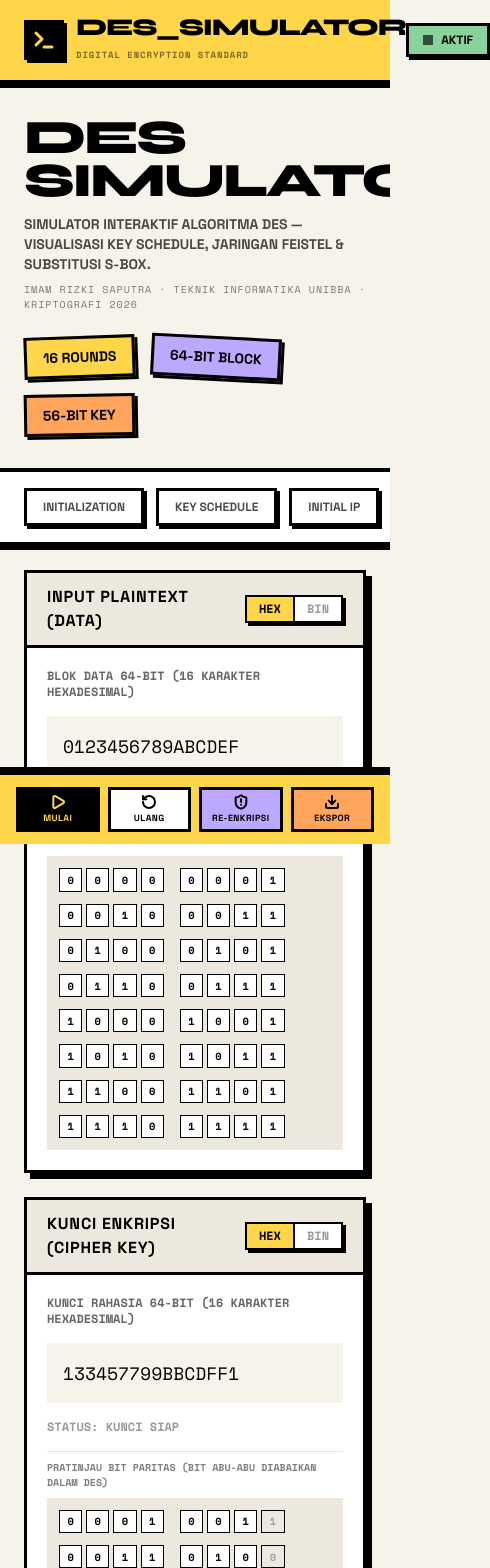
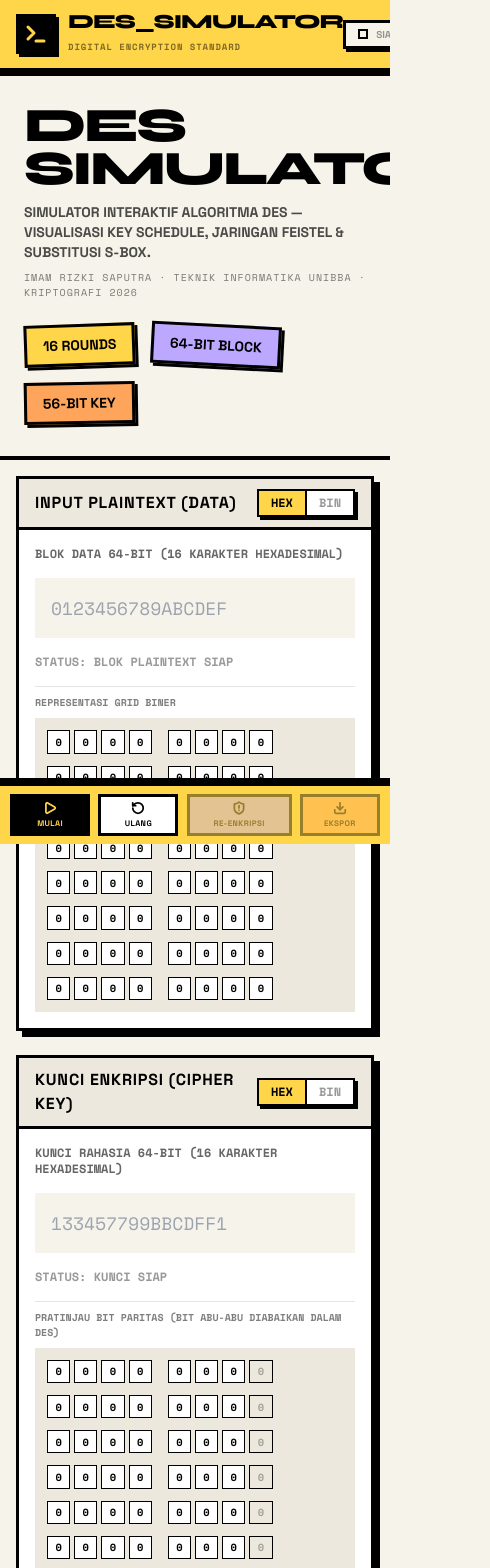
Before and after one commit to imamrzkys/TUGAS-11-KRIPTOGRAFI, a React (Vite) app: page / in a window 390 px wide. Shown: the top 1568 px of the page, 490 px wide, since content can reach past the window. Built offline with nearby package versions, Linux system fonts and the light colour scheme.

Commit message:
fix: responsive layout issues on mobile, empty initial state, reset to blank inputs, and removed emojis

```diff
--- a/src/components/common/Accordion.jsx
+++ b/src/components/common/Accordion.jsx
@@ -44,7 +44,7 @@ export function Accordion({
       <button
         type="button"
         onClick={onToggle}
-        className="w-full text-left flex items-center justify-between px-5 py-4 border-b-3 border-black bg-brutal-surface select-none outline-none focus-visible:bg-brutal-purple/20 transition-colors"
+        className="w-full text-left flex items-center justify-between px-4 py-3 sm:px-5 sm:py-4 border-b-3 border-black bg-brutal-surface select-none outline-none focus-visible:bg-brutal-purple/20 transition-colors"
       >
         <div className="flex flex-wrap items-center gap-3">
           {headerBadge && (
@@ -81,7 +81,7 @@ export function Accordion({
             transition={{ duration: 0.2, ease: 'easeInOut' }}
             className="overflow-hidden"
           >
-            <div className="p-5 border-t-0 bg-brutal-white">
+            <div className="p-4 sm:p-5 border-t-0 bg-brutal-white">
               {children}
             </div>
           </motion.div>
--- a/src/components/common/NeoCard.jsx
+++ b/src/components/common/NeoCard.jsx
@@ -52,7 +52,7 @@ export function NeoCard({
     >
       {/* Optional Header */}
       {title && (
-        <div className="flex justify-between items-center px-5 py-3 border-b-3 border-black bg-brutal-surface">
+        <div className="flex justify-between items-center px-4 py-2.5 sm:px-5 sm:py-3 border-b-3 border-black bg-brutal-surface">
           <h4 className="font-grotesk font-bold text-base uppercase tracking-wider text-black select-none">
             {title}
           </h4>
@@ -61,7 +61,7 @@ export function NeoCard({
       )}
 
       {/* Content */}
-      <div className="p-5 flex-grow">
+      <div className="p-4 sm:p-5 flex-grow">
         {children}
       </div>
     </div>
--- a/src/components/common/StickyTabs.jsx
+++ b/src/components/common/StickyTabs.jsx
@@ -13,7 +13,7 @@ export function StickyTabs({
   return (
     <div
       className={`
-        sticky top-[80px] z-30 w-full bg-brutal-white border-b-4 border-black px-6 py-4
+        sticky top-[80px] z-30 w-full bg-brutal-white border-b-4 border-black px-4 py-3 sm:px-6 sm:py-4
         flex items-center gap-3 overflow-x-auto whitespace-nowrap horizontal-scroll
         shadow-[0_4px_0_#000] select-none
         ${className}
@@ -30,7 +30,7 @@ export function StickyTabs({
               key={tab.id}
               onClick={() => onTabClick && onTabClick(tab.id)}
               className={`
-                px-4 py-2 border-3 border-black font-grotesk font-black text-xs uppercase
+                px-3 py-1.5 sm:px-4 sm:py-2 border-3 border-black font-grotesk font-black text-[10px] sm:text-xs uppercase
                 transition-all duration-75 select-none
                 ${isActive
                   ? 'bg-brutal-yellow translate-y-0.5 shadow-none text-black font-extrabold'
--- a/src/components/layout/FooterActions.jsx
+++ b/src/components/layout/FooterActions.jsx
@@ -59,39 +59,39 @@ export function FooterActions() {
   return (
     <>
       {/* Mobile Sticky Bottom Bar */}
-      <div className="md:hidden fixed bottom-0 left-0 w-full z-40 bg-brutal-yellow border-t-4 border-black px-4 py-3 flex items-center justify-around gap-2 shadow-[0_-4px_0_#000]">
+      <div className="md:hidden fixed bottom-0 left-0 w-full z-40 bg-brutal-yellow border-t-4 border-black px-2 py-2 sm:px-4 sm:py-3 flex items-center justify-around gap-1 sm:gap-2 shadow-[0_-4px_0_#000]">
         <button
           onClick={runSimulation}
-          className="flex flex-col items-center justify-center bg-black text-brutal-yellow border-3 border-black py-1 px-2 flex-1 max-w-[100px] active:translate-x-[2px] active:translate-y-[2px]"
+          className="flex flex-col items-center justify-center bg-black text-brutal-yellow border-3 border-black py-1 px-1 sm:px-2 flex-1 max-w-[80px] sm:max-w-[100px] active:translate-x-[2px] active:translate-y-[2px]"
         >
-          <Play className="w-4 h-4 stroke-[3px]" />
-          <span className="font-grotesk font-black text-[9px] uppercase tracking-wider mt-0.5">MULAI</span>
+          <Play className="w-3.5 h-3.5 sm:w-4 sm:h-4 stroke-[3px]" />
+          <span className="font-grotesk font-black text-[8px] sm:text-[9px] uppercase tracking-wider mt-0.5">MULAI</span>
         </button>
 
         <button
           onClick={reset}
-          className="flex flex-col items-center justify-center bg-brutal-white text-black border-3 border-black py-1 px-2 flex-1 max-w-[100px] active:translate-x-[2px] active:translate-y-[2px]"
+          className="flex flex-col items-center justify-center bg-brutal-white text-black border-3 border-black py-1 px-1 sm:px-2 flex-1 max-w-[80px] sm:max-w-[100px] active:translate-x-[2px] active:translate-y-[2px]"
         >
-          <RotateCcw className="w-4 h-4 stroke-[3px]" />
-          <span className="font-grotesk font-black text-[9px] uppercase tracking-wider mt-0.5">ULANG</span>
+          <RotateCcw className="w-3.5 h-3.5 sm:w-4 sm:h-4 stroke-[3px]" />
+          <span className="font-grotesk font-black text-[8px] sm:text-[9px] uppercase tracking-wider mt-0.5">ULANG</span>
         </button>
 
         <button
           onClick={reEncrypt}
           disabled={!result}
-          className="flex flex-col items-center justify-center bg-brutal-purple text-black border-3 border-black py-1 px-2 flex-1 max-w-[120px] disabled:opacity-40 active:translate-x-[2px] active:translate-y-[2px]"
+          className="flex flex-col items-center justify-center bg-brutal-purple text-black border-3 border-black py-1 px-1 sm:px-2 flex-1 max-w-[105px] sm:max-w-[120px] disabled:opacity-40 active:translate-x-[2px] active:translate-y-[2px]"
         >
-          <ShieldAlert className="w-4 h-4 stroke-[3px]" />
-          <span className="font-grotesk font-black text-[9px] uppercase tracking-wider mt-0.5">RE-ENKRIPSI</span>
+          <ShieldAlert className="w-3.5 h-3.5 sm:w-4 sm:h-4 stroke-[3px]" />
+          <span className="font-grotesk font-black text-[8px] sm:text-[9px] uppercase tracking-wider mt-0.5">RE-ENKRIPSI</span>
         </button>
 
         <button
           onClick={handleExportTXT}
           disabled={!result}
-          className="flex flex-col items-center justify-center bg-brutal-orange text-black border-3 border-black py-1 px-2 flex-1 max-w-[100px] disabled:opacity-40 active:translate-x-[2px] active:translate-y-[2px]"
+          className="flex flex-col items-center justify-center bg-brutal-orange text-black border-3 border-black py-1 px-1 sm:px-2 flex-1 max-w-[80px] sm:max-w-[100px] disabled:opacity-40 active:translate-x-[2px] active:translate-y-[2px]"
         >
-          <Download className="w-4 h-4 stroke-[3px]" />
-          <span className="font-grotesk font-black text-[9px] uppercase tracking-wider mt-0.5">EKSPOR</span>
+          <Download className="w-3.5 h-3.5 sm:w-4 sm:h-4 stroke-[3px]" />
+          <span className="font-grotesk font-black text-[8px] sm:text-[9px] uppercase tracking-wider mt-0.5">EKSPOR</span>
         </button>
       </div>
 
--- a/src/components/layout/Header.jsx
+++ b/src/components/layout/Header.jsx
@@ -6,14 +6,14 @@ export function Header() {
   const { result, mode } = useDESStore();
 
   return (
-    <header className="sticky top-0 z-50 w-full bg-brutal-yellow border-b-4 border-black px-6 py-4 flex items-center justify-between select-none shadow-[0_4px_0_#000]">
+    <header className="sticky top-0 z-50 w-full bg-brutal-yellow border-b-4 border-black px-4 sm:px-6 py-3 sm:py-4 flex items-center justify-between select-none shadow-[0_4px_0_#000]">
       {/* Title / Logo */}
       <div className="flex items-center gap-3">
         <div className="w-10 h-10 bg-black flex items-center justify-center border-2 border-black text-brutal-yellow shadow-brutal-sm">
           <Terminal className="w-6 h-6 stroke-[3px]" />
         </div>
         <div>
-          <h1 className="font-syne font-black text-2xl tracking-tighter leading-none text-black">
+          <h1 className="font-syne font-black text-xl sm:text-2xl tracking-tighter leading-none text-black">
             DES_SIMULATOR
           </h1>
           <span className="font-mono text-[9px] uppercase tracking-widest font-black text-black/50">
@@ -32,7 +32,7 @@ export function Header() {
 
         {/* Mode badge */}
         <div className={`
-          hidden md:flex items-center gap-2 px-3.5 py-1.5 border-3 border-black text-xs font-grotesk font-black uppercase shadow-brutal-sm
+          hidden md:flex items-center gap-2 px-3 py-1 sm:px-3.5 sm:py-1.5 border-3 border-black text-[10px] sm:text-xs font-grotesk font-black uppercase shadow-brutal-sm
           ${mode === 'encrypt' ? 'bg-brutal-purple' : 'bg-brutal-coral'}
         `}>
           <Shield className="w-3.5 h-3.5 stroke-[3px]" />
@@ -41,7 +41,7 @@ export function Header() {
 
         {/* Status indicator */}
         <div className={`
-          flex items-center gap-2 px-3.5 py-1.5 border-3 border-black text-xs font-grotesk font-black uppercase shadow-brutal-sm
+          flex items-center gap-2 px-3 py-1 sm:px-3.5 sm:py-1.5 border-3 border-black text-[10px] sm:text-xs font-grotesk font-black uppercase shadow-brutal-sm
           ${result ? 'bg-brutal-green text-black' : 'bg-brutal-cream text-black/40'}
         `}>
           <span className={`w-2.5 h-2.5 border-2 border-black ${result ? 'bg-black animate-pulse' : 'bg-transparent'}`}></span>
--- a/src/components/layout/Sidebar.jsx
+++ b/src/components/layout/Sidebar.jsx
@@ -28,7 +28,7 @@ export function Sidebar({ activeSection = 'input', onSectionClick }) {
         {/* Watermark Box */}
         <div className="border-3 border-black p-4 bg-brutal-yellow/20 space-y-1 text-[9px] font-mono leading-tight">
           <div className="font-grotesk font-black text-xs uppercase text-black border-b border-black/10 pb-1 mb-1">
-            💻 INFO MAHASISWA
+            INFO MAHASISWA
           </div>
           <p className="font-black text-black">Imam Rizki Saputra</p>
           <p className="text-black/75">DES - 2026</p>
--- a/src/components/simulator/InputPanel.jsx
+++ b/src/components/simulator/InputPanel.jsx
@@ -92,7 +92,7 @@ export function InputPanel() {
 
             {validationErrors.plaintext ? (
               <p className="text-xs font-mono font-extrabold text-brutal-coral uppercase">
-                ⚠️ {validationErrors.plaintext}
+                {validationErrors.plaintext}
               </p>
             ) : (
               <p className="text-xs font-mono font-bold text-black/40 uppercase">
@@ -162,7 +162,7 @@ export function InputPanel() {
 
             {validationErrors.key ? (
               <p className="text-xs font-mono font-extrabold text-brutal-coral uppercase">
-                ⚠️ {validationErrors.key}
+                {validationErrors.key}
               </p>
             ) : (
               <p className="text-xs font-mono font-bold text-black/40 uppercase">
@@ -210,13 +210,13 @@ export function InputPanel() {
             onClick={() => setMode('encrypt')}
             className={`px-6 py-2.5 font-grotesk font-black uppercase text-sm flex items-center gap-2 transition-colors ${mode === 'encrypt' ? 'bg-brutal-purple text-black' : 'bg-brutal-white text-black/40'}`}
           >
-            🛡️ ENKRIPSI
+            ENKRIPSI
           </button>
           <button
             onClick={() => setMode('decrypt')}
             className={`px-6 py-2.5 font-grotesk font-black uppercase text-sm flex items-center gap-2 transition-colors ${mode === 'decrypt' ? 'bg-brutal-coral text-black' : 'bg-brutal-white text-black/40'}`}
           >
-            🔓 DEKRIPSI
+            DEKRIPSI
           </button>
         </div>
       </motion.div>
--- a/src/pages/Home.jsx
+++ b/src/pages/Home.jsx
@@ -20,10 +20,7 @@ export function Home() {
   const [activeSection, setActiveSection] = useState('input');
   const [showScrollTop, setShowScrollTop] = useState(false);
 
-  // Run initial simulation on mount to display initial states
-  useEffect(() => {
-    runSimulation();
-  }, [runSimulation]);
+  // No initial simulation run on mount, wait for user input
 
   // Handle scroll spy to highlight active section in sidebar
   useEffect(() => {
@@ -86,6 +83,7 @@ export function Home() {
           <HeroSection />
 
           {/* STICKY NAVIGATION TABS */}
+          {result && (
             <StickyTabs
               tabs={[
                 { id: 'input', label: 'Initialization' },
@@ -98,9 +96,10 @@ export function Home() {
               activeTab={activeSection}
               onTabClick={handleSectionClick}
             />
+          )}
 
           {/* CONTENT PANELS */}
-          <div className="p-6 md:p-12 space-y-12 max-w-7xl mx-auto">
+          <div className="p-4 sm:p-6 md:p-12 space-y-12 max-w-7xl mx-auto">
 
             {/* Input fields */}
             <div id="input">
--- a/src/store/desStore.js
+++ b/src/store/desStore.js
@@ -6,8 +6,8 @@ const DEFAULT_PLAINTEXT = '0123456789ABCDEF';
 const DEFAULT_KEY = '133457799BBCDFF1';
 
 export const useDESStore = create((set, get) => ({
-  plaintext: DEFAULT_PLAINTEXT,
-  key: DEFAULT_KEY,
+  plaintext: '',
+  key: '',
   mode: 'encrypt', // 'encrypt' | 'decrypt'
   plaintextFormat: 'hex', // 'hex' | 'bin'
   keyFormat: 'hex', // 'hex' | 'bin'
@@ -220,8 +220,8 @@ export const useDESStore = create((set, get) => ({
 
   reset: () => {
     set({
-      plaintext: DEFAULT_PLAINTEXT,
-      key: DEFAULT_KEY,
+      plaintext: '',
+      key: '',
       mode: 'encrypt',
       plaintextFormat: 'hex',
       keyFormat: 'hex',
--- a/src/styles/globals.css
+++ b/src/styles/globals.css
@@ -3,10 +3,17 @@
 @tailwind utilities;
 
 @layer base {
-  body {
+  html, body {
     background-color: #F6F3EA;
     color: #000000;
     font-family: 'Inter', sans-serif;
+    overflow-x: hidden;
+    max-width: 100vw;
+  }
+
+  #root {
+    overflow-x: hidden;
+    max-width: 100vw;
   }
 
   /* Custom focus states */
```
Lines whose indentation alone changed are shown as unchanged.
